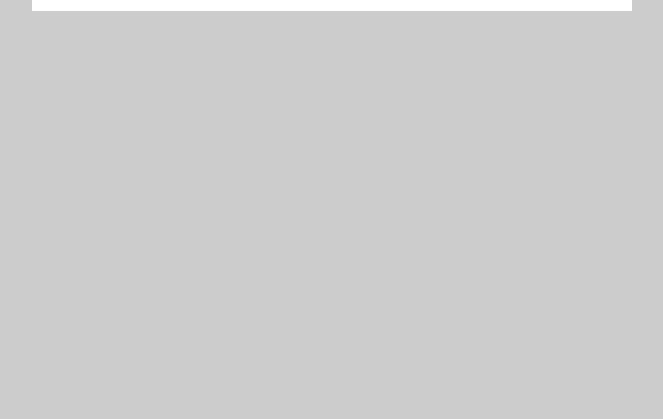
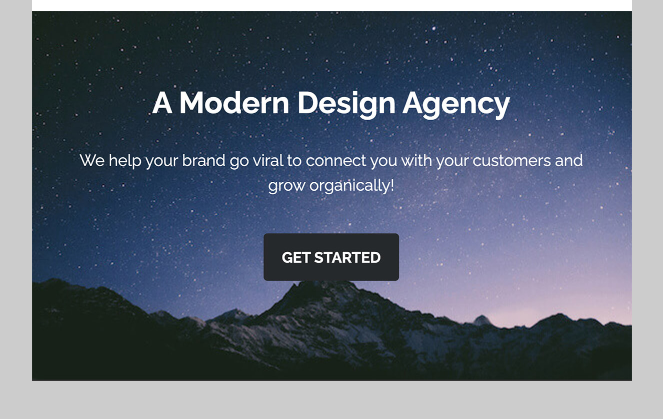
Before and after one commit to CourtG/html-email-portfolio, a plain HTML site: page index.html in a window 1280 px wide. Shown: the part 77-496 px from the top of the page, without its empty margins (308-971 px from the left). Drawn offline with Linux system fonts and the light colour scheme.

Commit message:
banner image and CSS

```diff
--- a/index.html
+++ b/index.html
@@ -104,6 +104,18 @@
 
         <!-- BANNER IMAGE -->
 
+        <tr>
+          <td>
+            <a href="#"></a>
+              <img
+                src="img/banner.jpg"
+                alt=""
+                width="600px"
+                style="max-width: 100%"
+            /></a>
+          </td>
+        </tr>
+
         <!-- THREE COLUMN SECTION -->
 
         <!-- TWO COLUMN SECTION -->
```
